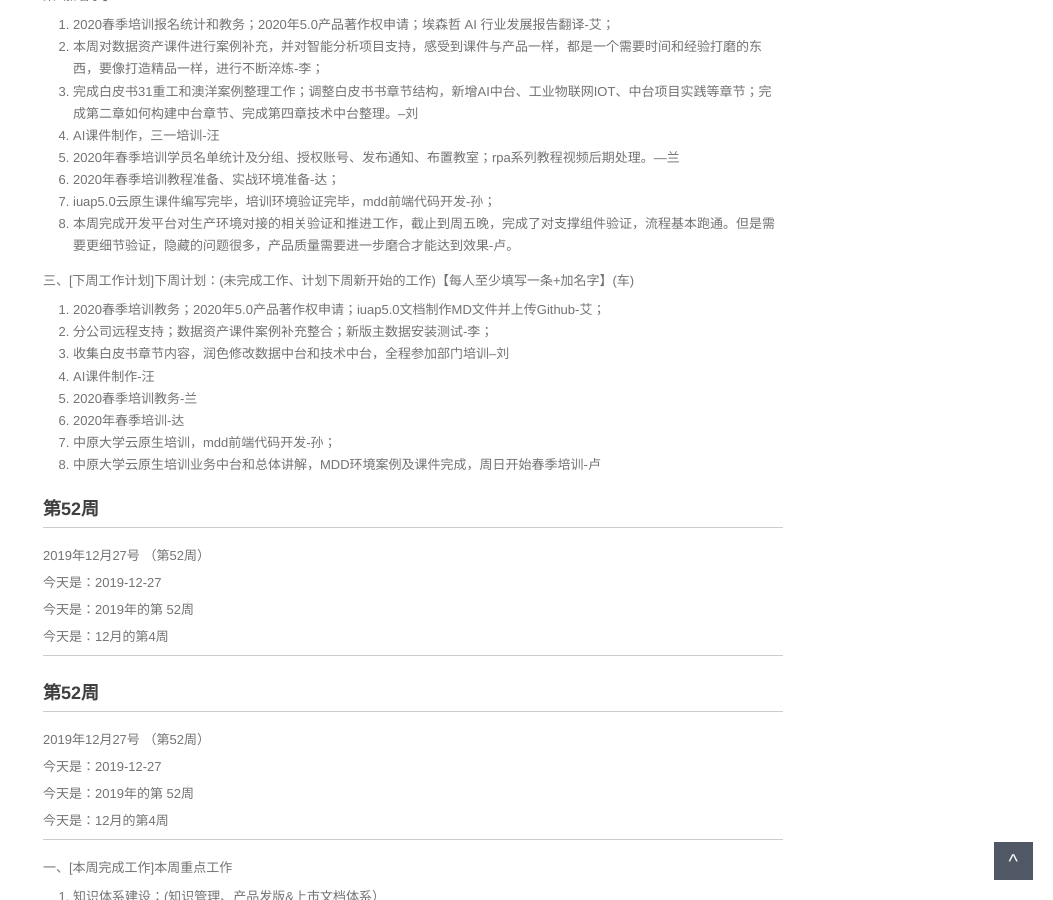
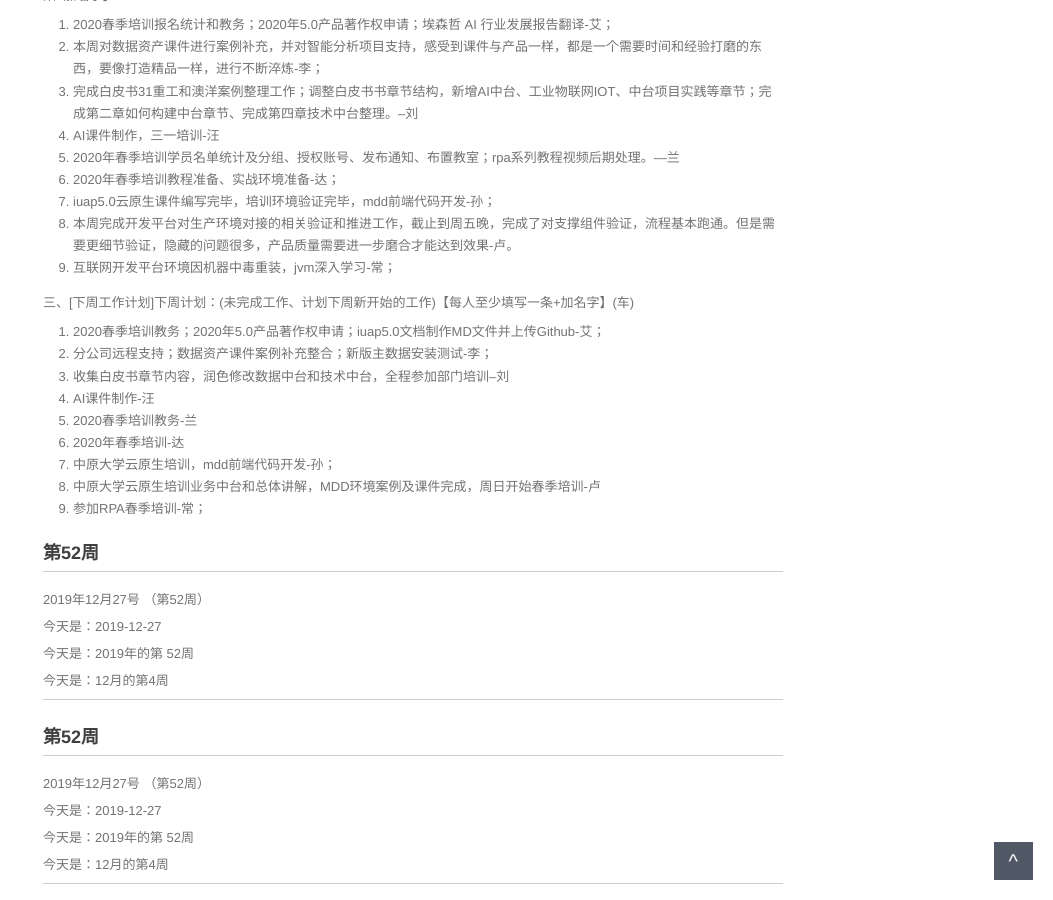
Before and after one commit to walllFlower/blog, a Jekyll site: the page built from _posts/2018-07-17-day_report_cxz.md, in a window 1280 px wide and 900 px high, scrolled down 1288 px. Shown: the whole window, without its empty margins (227-1280 px from the left). Built offline with Jekyll 4.4.1, drawn with Linux system fonts in a browser that asks for light colours; comment, search, counter and statistics services are not loaded.

Commit message:
Update 2018-07-17-day_report_cxz.md

```diff
--- a/_posts/2018-07-17-day_report_cxz.md
+++ b/_posts/2018-07-17-day_report_cxz.md
@@ -81,6 +81,7 @@ categories: 技术运营工作周报
 6. 2020年春季培训教程准备、实战环境准备-达；
 7. iuap5.0云原生课件编写完毕，培训环境验证完毕，mdd前端代码开发-孙；
 8. 本周完成开发平台对生产环境对接的相关验证和推进工作，截止到周五晚，完成了对支撑组件验证，流程基本跑通。但是需要更细节验证，隐藏的问题很多，产品质量需要进一步磨合才能达到效果-卢。
+9. 互联网开发平台环境因机器中毒重装，jvm深入学习-常；
 
 三、[下周工作计划]下周计划：(未完成工作、计划下周新开始的工作)【每人至少填写一条+加名字】(车)
 
@@ -92,6 +93,7 @@ categories: 技术运营工作周报
 6. 2020年春季培训-达
 7. 中原大学云原生培训，mdd前端代码开发-孙；
 8. 中原大学云原生培训业务中台和总体讲解，MDD环境案例及课件完成，周日开始春季培训-卢
+9. 参加RPA春季培训-常；
 
 
 ###  第52周
```
